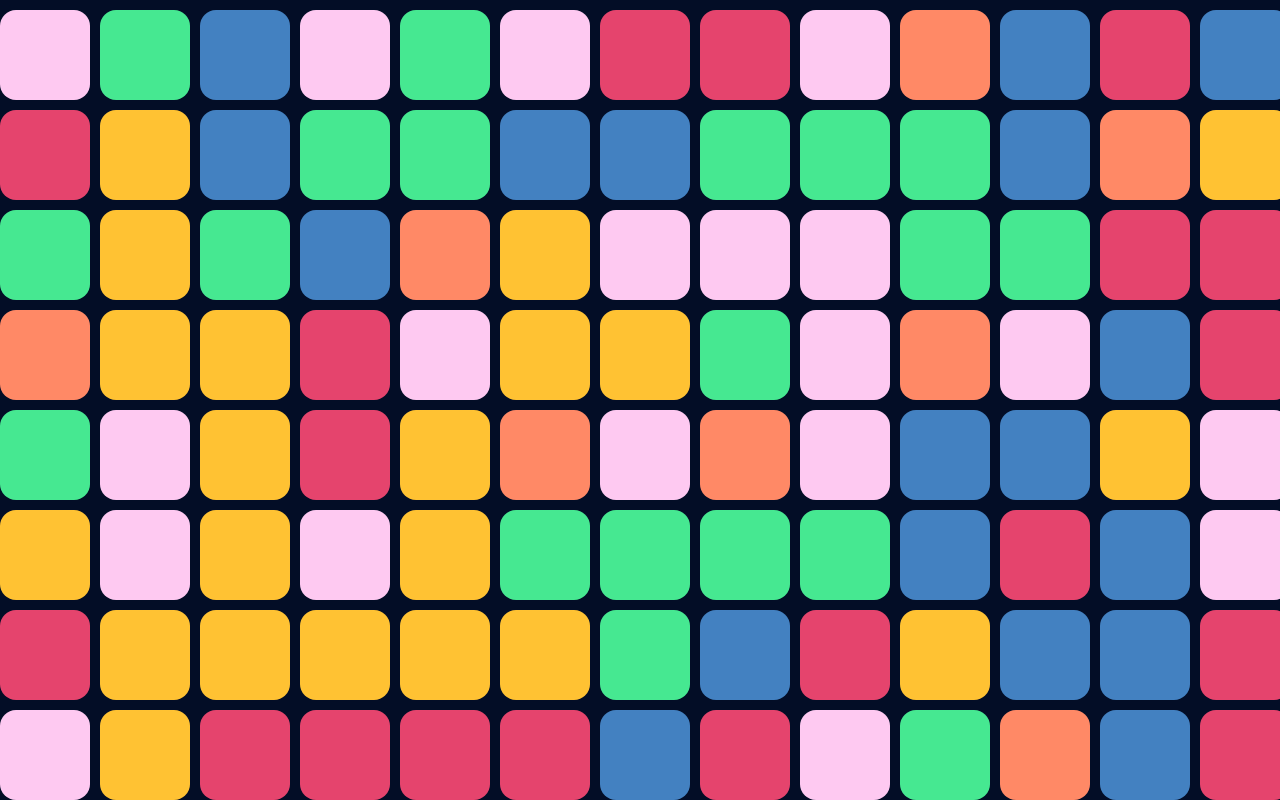
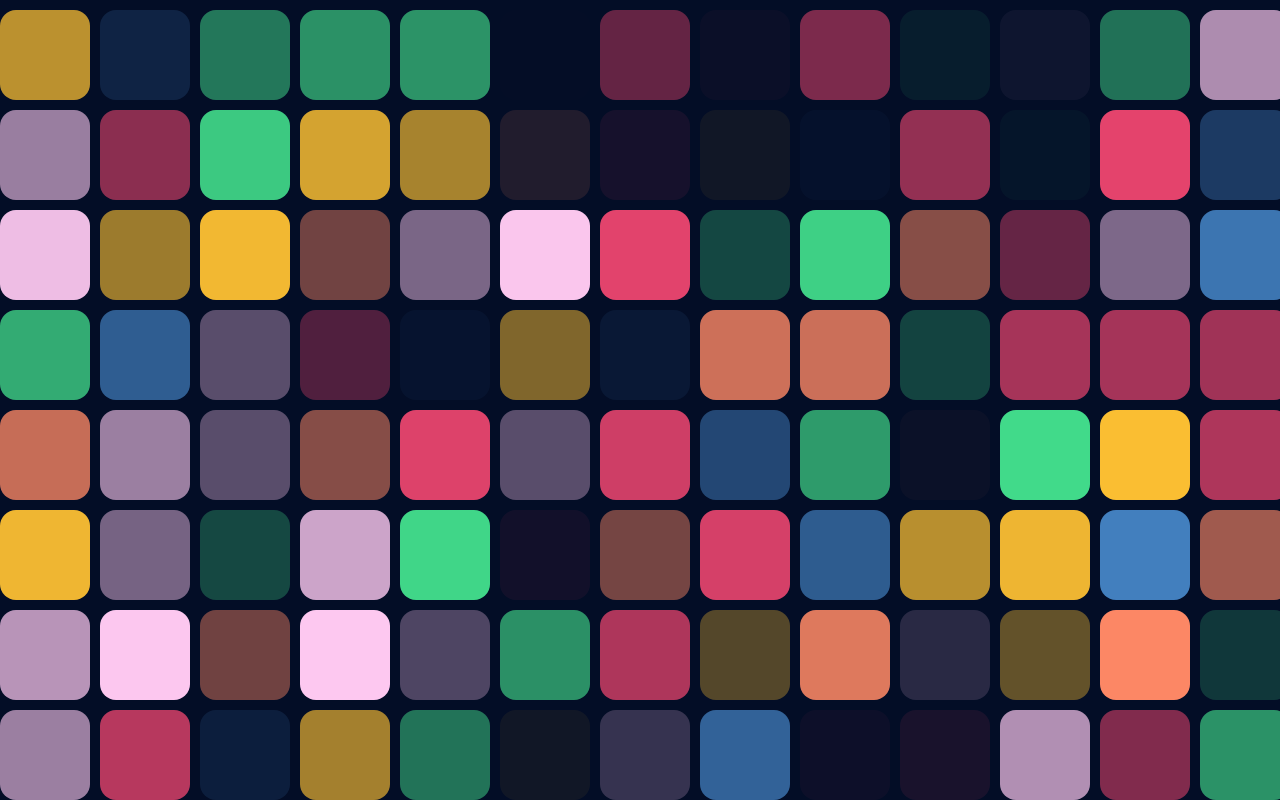
Before and after one commit to Yevreheim/ReactWebDevLearning, a React (Create React App) app: page / in a window 1280 px wide. Built offline with nearby package versions, Linux system fonts and the light colour scheme.

Commit message:
6/30
Oscillating Squares

```diff
--- a/src/App.js
+++ b/src/App.js
@@ -39,8 +39,7 @@ class App extends React.Component{
       let AppOutput =
         <div>
           <AppDisplay style={{width:this.state.w, height: this.state.h, backgroundColor: this.state.backgroundColor,position: this.state.position}}>
-              {TestArray.map(({x,y})=>
-                <LoopTrue x={x} y={y}/>)}
+              {TestArray.map(({x,y})=> <LoopTrue x={x} y={y}/>)}
           </AppDisplay>
         </div>
       return(
--- a/src/components/startscreen/testanimation.js
+++ b/src/components/startscreen/testanimation.js
@@ -1,25 +1,44 @@
-import {useSpring, animated} from 'react-spring'
-import React from 'react';
+import { useSpring, animated } from 'react-spring'
+import React, {useEffect} from 'react';
 import { useState } from 'react';
 
 function RandomInt(max) {
   return Math.floor(Math.random() * max);
 }
 
+function getRandomArbitrary(min, max) {
+  return Math.random() * (max - min) + min;
+}
+
 function LoopTrue(props) {
+  const ColourArray = ['#46e891', '#E5446D', '#FF8966', '#FEC9F1', '#FFC233', '#4381C1'];
+  var RandomColour = ColourArray[RandomInt(6)];
+
   const [flipped, set] = useState(false);
-    const {transform} = useSpring({
+  const { transform, opacity } = useSpring({
+    opacity: flipped ? 1 : 0,
     transform: `perspective(600px)
                   rotateX(${flipped ? 180 : 0}deg)
                   rotateZ(${flipped ? 180 : 0}deg)`,
-      config: { mass: 5, tension: 1000, friction: 80 },
+    config: { mass: 5, tension: 750, friction: 80 },
   })
 
-    const ColourArray = ['#46e891', '#E5446D', '#FF8966', '#FEC9F1', '#FFC233', '#4381C1'];
-    var RandomColour = ColourArray[RandomInt(6)];
+  const styles = useSpring({
+    loop: {reverse: true},
+    from: { opacity: 1},
+    config: {duration: getRandomArbitrary(750,2000)},
+    to: { opacity: 0, background: ColourArray[RandomInt(6)]},
+  })
+  // const { styles, api } = useSpring(() => ({
+  //   opacity: 1
+  // }))
+  // useEffect(()=>{
+  //   api.start({ from: 100, to: 0 })
+  // },[])
+
 
   return (
-      <div onMouseEnter={() => set(state => !state)}>
+    <div onMouseEnter={() => set(state => !state)} onClick={() => set(state => !state)}>
       <animated.div
         style={{
           width: 90,
@@ -29,7 +48,8 @@ function LoopTrue(props) {
           position: 'fixed',
           bottom: props.y,
           left: props.x,
-            transform
+          transform,
+          ...styles
         }}
       />
     </div>
```
Also changed, not shown: src/components/startscreen/startscreen.js (+8 -0 lines). Lines whose indentation alone changed are shown as unchanged.
